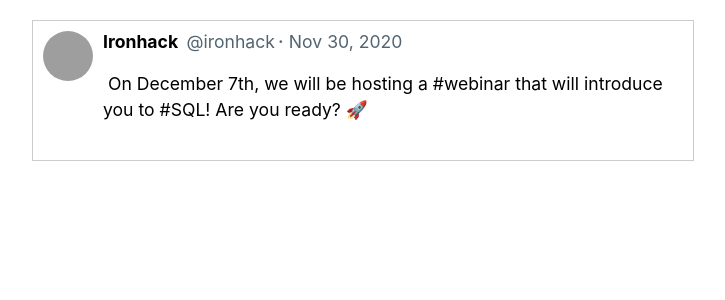
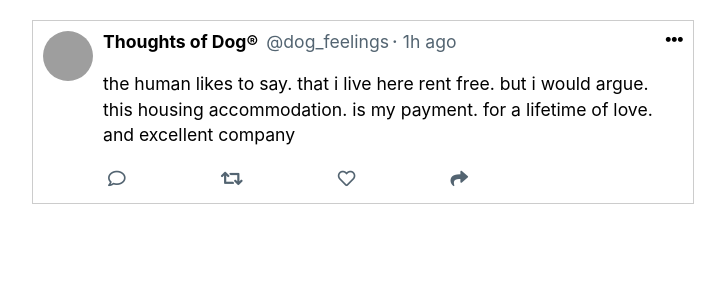
Before and after one commit to Juditbv/lab-vue-tweets, a Vue app: page / in a window 1280 px wide. Shown: the top 300 px of the page, without its empty margins (277-1002 px from the left). Built offline with nearby package versions, Linux system fonts and the light colour scheme; grey boxes are pictures that could not be loaded.

Commit message:
ADD iteration 2

```diff
--- a/index.html
+++ b/index.html
@@ -4,7 +4,13 @@
     <meta charset="UTF-8" />
     <link rel="icon" href="/favicon.ico" />
     <meta name="viewport" content="width=device-width, initial-scale=1.0" />
-    <title>Vite App</title>
+    <link
+      rel="stylesheet"
+      href="https://pro.fontawesome.com/releases/v5.10.0/css/all.css"
+      integrity="sha384-AYmEC3Yw5cVb3ZcuHtOA93w35dYTsvhLPVnYs9eStHfGJvOvKxVfELGroGkvsg+p"
+      crossorigin="anonymous"
+    />
+    <title>Twitter clone</title>
   </head>
   <body>
     <div id="app"></div>
--- a/src/App.vue
+++ b/src/App.vue
@@ -1,12 +1,15 @@
 <script setup>
 	import Tweet from "./components/Tweet.vue";
 
-	const tweets = [
+	import { ref } from "vue";
+
+	const tweets = ref([
 		{
 			user: {
 				name: "Thoughts of Dog®",
-				image: "https://i.imgur.com/b0EdHVV.jpg",
-				handle: "dog_feelings",
+				image:
+					"https://t3.ftcdn.net/jpg/03/46/83/96/360_F_346839683_6nAPzbhpSkIpb8pmAwufkC7c5eD7wYws.jpg",
+				handle: "@dog_feelings",
 			},
 			timestamp: "1h ago",
 			message:
@@ -16,7 +19,7 @@
 			user: {
 				name: "Thoughts of Dog®",
 				image: "https://i.imgur.com/b0EdHVV.jpg",
-				handle: "dog_feelings",
+				handle: "@dog_feelings",
 			},
 			timestamp: "2h ago",
 			message:
@@ -26,18 +29,22 @@
 			user: {
 				name: "Thoughts of Dog®",
 				image: "https://i.imgur.com/b0EdHVV.jpg",
-				handle: "dog_feelings",
+				handle: "@dog_feelings",
 			},
 			timestamp: "3h ago",
 			message:
 				"here is what. i plan to accomplish today: \n\n2. bark loudly. but at nothing \n7. lose my ball under the couch\n7b. politely ask the human. to get my ball\n3. immediately lose it again. under the same couch\n4. big nap. you have worked hard\n2. repeat",
 		},
-	];
+	]);
+
+	const props = defineProps({
+		tweet: Object,
+	});
 </script>
 
 <template>
 	<div class="app">
-		<Tweet />
+		<Tweet :tweet="tweets[0]" />
 	</div>
 </template>
 
--- a/src/components/Tweet.vue
+++ b/src/components/Tweet.vue
@@ -1,27 +1,28 @@
+<script setup>
+	const props = defineProps({
+		tweet: Object,
+	});
+</script>
+
 <template>
-	<div className="tweet">
-		<img
-			src="https://i.imgur.com/9yw1Fyw.jpg"
-			className="profile"
-			alt="profile"
-		/>
+	<div class="tweet">
+		<img :src="props.tweet.user.image" class="profile" alt="profile" />
 
-		<div className="body">
-			<div className="top">
-				<span className="user">
-					<span className="name">Ironhack</span>
-					<span className="handle">@ironhack</span>
+		<div class="body">
+			<div class="top">
+				<span class="user">
+					<span class="name">{{ props.tweet.user.name }}</span>
+					<span class="handle">{{ props.tweet.user.handle }}</span>
 				</span>
 
-				<span className="timestamp">Nov 30, 2020</span>
+				<span class="timestamp">{{ props.tweet.timestamp }}</span>
 			</div>
 
-			<p className="message">
-				On December 7th, we will be hosting a #webinar that will introduce you
-				to #SQL! Are you ready? 🚀
+			<p class="message">
+				{{ props.tweet.message }}
 			</p>
 
-			<div className="actions">
+			<div class="actions">
 				<!-- Font Awesome icons -->
 				<i class="far fa-comment"></i>
 				<i class="fas fa-retweet"></i>
```
